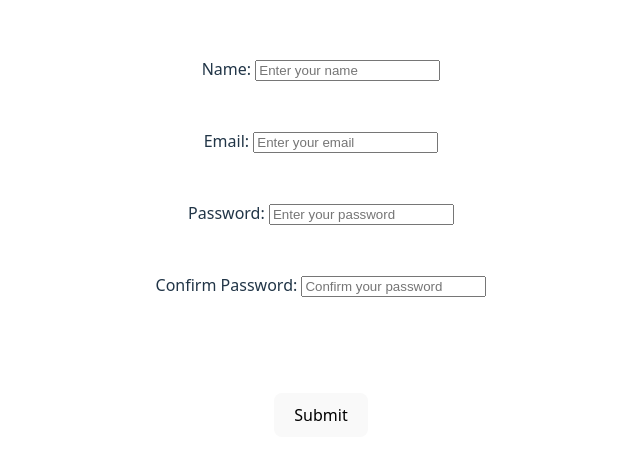
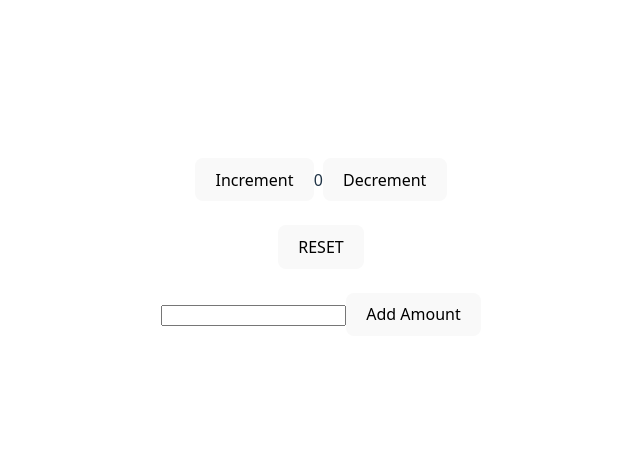
Before and after one commit to RajSidwadkar/React, a React (Vite) app in the folder DEMO1/: page / in a window 1280 px wide. Shown: the part 153-612 px from the top of the page, without its empty margins (319-959 px from the left). Built offline with nearby package versions, Linux system fonts and the light colour scheme.

Commit message:
Reduxtoolkit

```diff
--- a/DEMO1/package.json
+++ b/DEMO1/package.json
@@ -10,10 +10,12 @@
     "preview": "vite preview"
   },
   "dependencies": {
+    "@reduxjs/toolkit": "^2.11.1",
     "axios": "^1.13.2",
     "formik": "^2.4.9",
     "react": "^19.1.1",
     "react-dom": "^19.1.1",
+    "react-redux": "^9.2.0",
     "react-router-dom": "^7.9.6",
     "styled-components": "^6.1.19",
     "yup": "^1.7.1"
--- a/DEMO1/src/App.jsx
+++ b/DEMO1/src/App.jsx
@@ -24,6 +24,7 @@ import Loading_State from "./components/Api Fetching/Loading_State";
 import CRUD_Operations from "./components/Api Fetching/CRUD_Operations";
 import Pagination from "./components/Api Fetching/Pagination";
 import FormValidation from "./components/Form Validation/FormValidation";
+import { Counter } from "./components/Redux/Counter";
 function App() {
   // let greeting;
   // const isMorning = true;
@@ -52,7 +53,8 @@ function App() {
       {/* {<Loading_State />} */}
       {/* {<CRUD_Operations />} */}
       {/* {<Pagination />} */}
-      {<FormValidation/>}
+      {/* {<FormValidation/>} */}
+      <Counter />
     </>
   );
 }
--- /dev/null
+++ b/DEMO1/src/components/Redux/Counter.jsx
@@ -0,0 +1,36 @@
+import React from 'react'
+import { useSelector, useDispatch } from 'react-redux'
+import { decrement, increment, incrementByAmount } from './CounterSlice'
+
+export function Counter() {
+
+    const[amount,setAmount]=React.useState(0);
+
+  const count = useSelector((state) => state.counter.value)
+  const dispatch = useDispatch()
+
+  return (
+    <div>
+      <div>
+        <button
+          aria-label="Increment value"
+          onClick={() => dispatch(increment())}
+        >
+          Increment
+        </button>
+        <span>{count}</span>
+        <button
+          aria-label="Decrement value"
+          onClick={() => dispatch(decrement())}
+        >
+          Decrement
+        </button>
+        <br /> <br />
+        <button onClick={() => dispatch({ type: 'counter/reset' })}>RESET</button>
+        <br /> <br />
+        <input type="text" onChange={e => setAmount(e.target.value)}/>
+        <button onClick={() => dispatch(incrementByAmount(Number(amount)))}>Add Amount</button>
+      </div>
+    </div>
+  )
+}
--- /dev/null
+++ b/DEMO1/src/components/Redux/CounterSlice.jsx
@@ -0,0 +1,29 @@
+import { createSlice } from '@reduxjs/toolkit'
+
+const initialState = {
+  value: 0,
+}
+
+export const counterSlice = createSlice({
+  name: 'counter',
+  initialState,
+  reducers: {
+    increment: (state) => {
+      state.value += 1
+    },
+    decrement: (state) => {
+      state.value -= 1
+    },
+    reset: (state) => {
+      state.value = 0
+    },
+    incrementByAmount: (state, action) => {
+      state.value += Number(action.payload)
+    },
+  },
+})
+
+// Action creators are generated for each case reducer function
+export const { increment, decrement, incrementByAmount } = counterSlice.actions
+
+export default counterSlice.reducer
--- /dev/null
+++ b/DEMO1/src/components/Redux/Store.jsx
@@ -0,0 +1,9 @@
+import { configureStore } from '@reduxjs/toolkit'
+import counterReducer from './CounterSlice.jsx'
+
+export const store = configureStore({
+  reducer: {
+    counter: counterReducer,
+
+  },
+})
--- a/DEMO1/src/main.jsx
+++ b/DEMO1/src/main.jsx
@@ -2,9 +2,12 @@ import { StrictMode } from 'react'
 import { createRoot } from 'react-dom/client'
 import './index.css'
 import App from './App.jsx'
+import { store } from './components/Redux/Store.jsx'
+import { Provider } from 'react-redux'
 
 createRoot(document.getElementById('root')).render(
-
-    <App />,
+<Provider store={store}>
+    <App />
+</Provider>
 
 )
```
Also changed, not shown: 1 other file (tests, documents, lock files or other folders).
